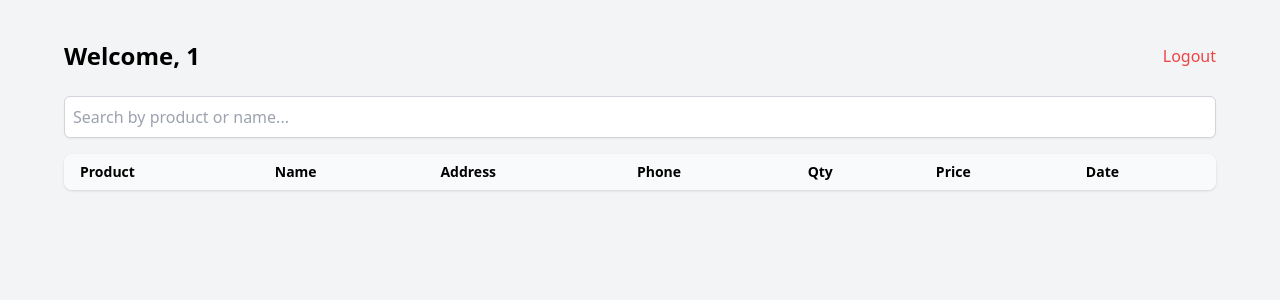
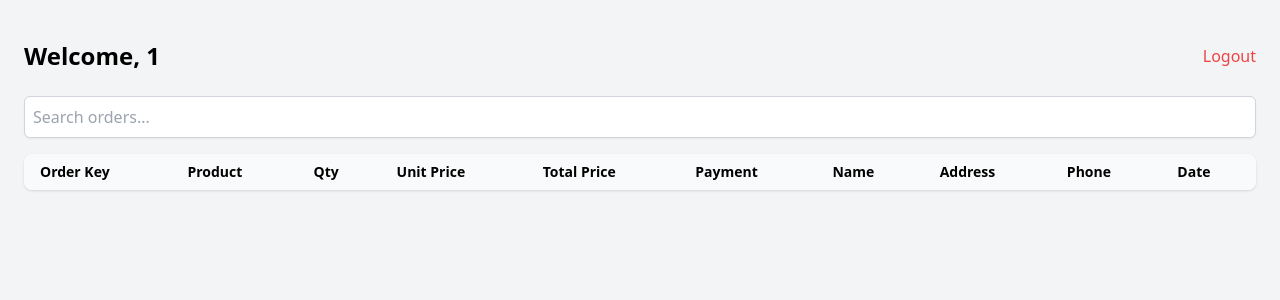
Before and after one commit to Verna-11/msgbot-app, a Flask app: page / in a window 1280 px wide. Shown: the top 300 px of the page. Run offline with Flask 3, Linux system fonts and the light colour scheme; the visitor is signed in with stand-in values (Sample User, id 1); data that the repository does not hold is empty; some libraries are stand-ins or nearby versions.

Commit message:
add too many

```diff
--- a/main.py
+++ b/main.py
@@ -416,7 +416,7 @@ def save_order(user_id, order):
     conn = get_pg_connection()
     cur = conn.cursor()
     cur.execute('''
-        INSERT INTO orders (user_id, seller, product, price, name, address, phone, payment,quantity,unit_price, order_key, created_at)
+        INSERT INTO orders (user_id, seller, product, price, name, address, phone, payment,quantity,unit_price, order_key)
         VALUES (%s, %s, %s, %s, %s, %s, %s, %s, %s, %s, %s, %s)
     ''', (
         user_id,
@@ -430,7 +430,6 @@ def save_order(user_id, order):
         order["quantity"],
         order["unit_price"],
         order_key,
-        order["created_at"]
     ))
     conn.commit()
     cur.close()
--- a/templates/dashboard.html
+++ b/templates/dashboard.html
@@ -5,14 +5,14 @@
   <script src="https://cdn.tailwindcss.com"></script>
 </head>
 <body class="bg-gray-100 min-h-screen px-6 py-10">
-  <div class="max-w-6xl mx-auto">
+  <div class="max-w-7xl mx-auto">
     <div class="mb-6 flex justify-between items-center">
       <h1 class="text-2xl font-bold">Welcome, {{ seller }}</h1>
       <a href="/logout" class="text-red-500 hover:underline">Logout</a>
     </div>
 
     <div class="mb-4">
-      <input type="text" id="searchInput" placeholder="Search by product or name..."
+      <input type="text" id="searchInput" placeholder="Search orders..."
              class="w-full p-2 border border-gray-300 rounded-md shadow-sm focus:outline-none focus:ring-2 focus:ring-blue-500">
     </div>
 
@@ -20,25 +20,31 @@
       <table class="min-w-full divide-y divide-gray-200" id="ordersTable">
         <thead class="bg-gray-50">
           <tr>
+            <th class="px-4 py-2 text-left text-sm font-semibold">Order Key</th>
             <th class="px-4 py-2 text-left text-sm font-semibold">Product</th>
+            <th class="px-4 py-2 text-left text-sm font-semibold">Qty</th>
+            <th class="px-4 py-2 text-left text-sm font-semibold">Unit Price</th>
+            <th class="px-4 py-2 text-left text-sm font-semibold">Total Price</th>
+            <th class="px-4 py-2 text-left text-sm font-semibold">Payment</th>
             <th class="px-4 py-2 text-left text-sm font-semibold">Name</th>
             <th class="px-4 py-2 text-left text-sm font-semibold">Address</th>
             <th class="px-4 py-2 text-left text-sm font-semibold">Phone</th>
-            <th class="px-4 py-2 text-left text-sm font-semibold">Qty</th>
-            <th class="px-4 py-2 text-left text-sm font-semibold">Price</th>
             <th class="px-4 py-2 text-left text-sm font-semibold">Date</th>
           </tr>
         </thead>
         <tbody class="divide-y divide-gray-100">
           {% for order in orders %}
           <tr class="hover:bg-gray-50">
-            <td class="px-4 py-2">{{ order[2] }}</td>
-            <td class="px-4 py-2">{{ order[4] }}</td>
-            <td class="px-4 py-2">{{ order[5] }}</td>
-            <td class="px-4 py-2">{{ order[6] }}</td>
-            <td class="px-4 py-2">{{ order[8] }}</td>
-            <td class="px-4 py-2">₱{{ '%.2f'|format(order[3]) }}</td>
-            <td class="px-4 py-2">{{ order[11].strftime('%Y-%m-%d %H:%M') }}</td>
+            <td class="px-4 py-2 font-mono text-xs text-gray-500">{{ order.order_key }}</td>
+            <td class="px-4 py-2">{{ order.product }}</td>
+            <td class="px-4 py-2">{{ order.quantity }}</td>
+            <td class="px-4 py-2">₱{{ '%.2f' | format(order.unit_price) }}</td>
+            <td class="px-4 py-2 font-semibold">₱{{ '%.2f' | format(order.price) }}</td>
+            <td class="px-4 py-2">{{ order.payment }}</td>
+            <td class="px-4 py-2">{{ order.name }}</td>
+            <td class="px-4 py-2">{{ order.address }}</td>
+            <td class="px-4 py-2">{{ order.phone }}</td>
+            <td class="px-4 py-2 text-sm text-gray-600">{{ order.created_at.strftime('%Y-%m-%d %H:%M') }}</td>
           </tr>
           {% endfor %}
         </tbody>
@@ -47,7 +53,7 @@
   </div>
 
   <script>
-    // Simple client-side search filter
+    // Simple search filter
     const input = document.getElementById("searchInput");
     const table = document.getElementById("ordersTable").getElementsByTagName("tbody")[0];
     input.addEventListener("keyup", function() {
```
Also changed, not shown: static/style.css (deleted, +0 -136 lines), templates/layout.html (deleted, +0 -31 lines).
